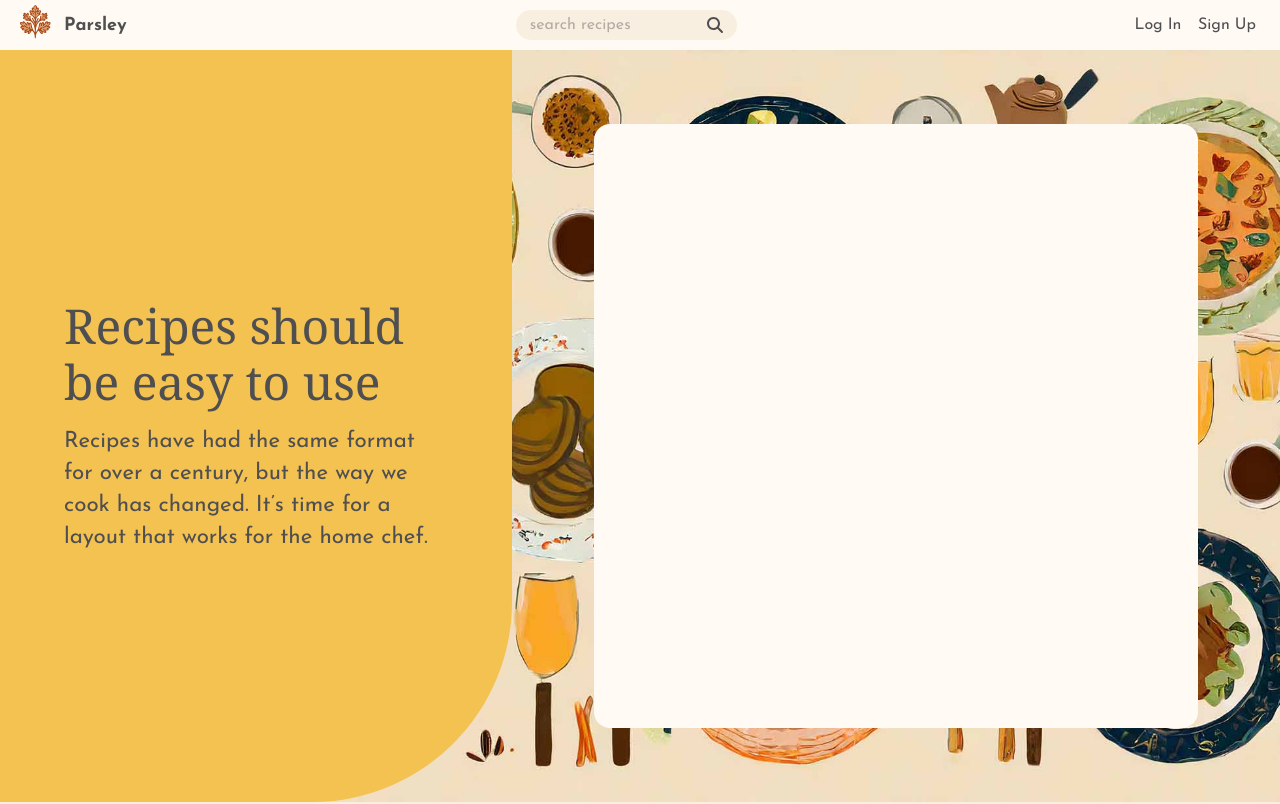
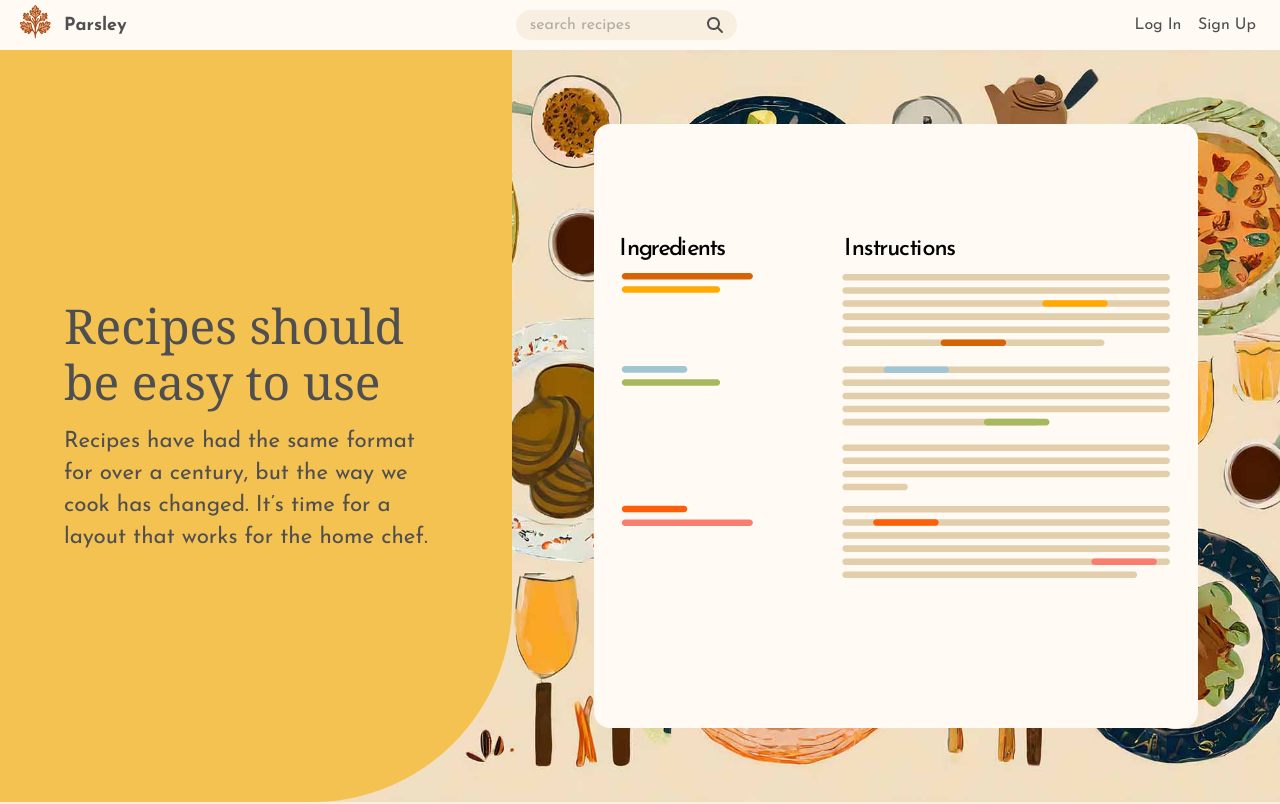
Before and after one commit to StuFleisher/Parsley-Frontend, a React (Create React App) app: page / in a window 1280 px wide. Shown: the top 804 px of the page. Built offline with nearby package versions, Linux system fonts and the light colour scheme; no server answers; a web font is replaced by a local one.

Commit message:
Reincorporated animation

```diff
--- a/src/pages/Homepage.tsx
+++ b/src/pages/Homepage.tsx
@@ -1,6 +1,6 @@
 
-// import Lottie from "lottie-react";
-// import explainerAnimation from "../animations/recipeTransform.json";
+import Lottie from "lottie-react";
+import explainerAnimation from "../animations/recipeTransform.json";
 
 import Box from "@mui/material/Box";
 import Typography from "@mui/material/Typography";
@@ -48,7 +48,7 @@ function Homepage({ register }: props) {
                         src="/images/hero-banner.jpg">
                     </Box>
                     <Box className="Homepage-animation">
-                        {/* <Lottie loop animationData={explainerAnimation} /> */}
+                        <Lottie loop animationData={explainerAnimation} />
                     </Box>
 
                 </Stack>
```
